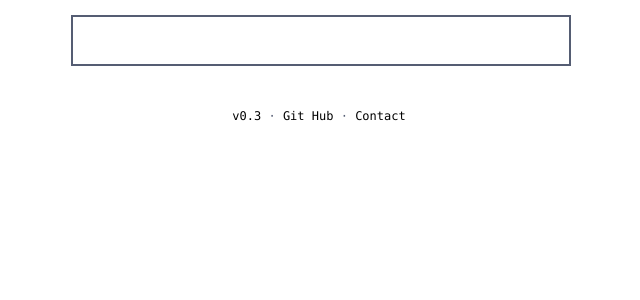
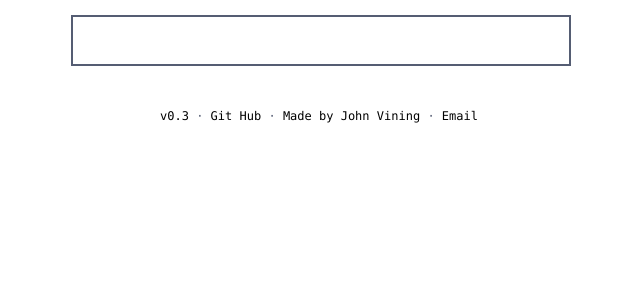
Before and after one commit to johnvining/ptolemy, a Flask app: page / in a window 1280 px wide. Shown: the part 298-598 px from the top of the page, without its empty margins (349-989 px from the left). Run offline with Flask 3, Linux system fonts and the light colour scheme.

Commit message:
Update links on the bottom of the page

```diff
--- a/templates/index.html
+++ b/templates/index.html
@@ -52,8 +52,6 @@ ga('send', 'pageview');
 
 
 	<!-- RESULT -->
-	<!-- <div class="controls_header">Result</div> -->
-
 		{% if result %}
 		<div class="controls_header">QUERY</div>
 		<div class="controls">
@@ -74,16 +72,11 @@ ga('send', 'pageview');
 
 		<div class="controls_header">RESULT &amp; NEW QUERY</div>
 		<div class="controls">
-					<!-- <div class="step">
-						<center><span class="expression">{{ result }}</span></center>
-					</div> -->
-				<form action="/" method="post" name="query">
-                    <input type="text" name="query" value="{{ result }}">
-                </form>
-                <div class="footer"><center>Decimal Notation: {{ decimal }}</center></div>
+			<form action="/" method="post" name="query">
+				<input type="text" name="query" value="{{ result }}">
+			</form>
+			<div class="footer"><center>Decimal Notation: {{ decimal }}</center></div>
 		</div>
-
-
 
 		{% else %}
 			{% if error %}
@@ -100,7 +93,7 @@ ga('send', 'pageview');
 
 
 	<div class="footer">
-		<center><a href="https://github.com/johnvining/ptolemy/releases">v0.3</a> &middot; <a href="https://github.com/johnvining/ptolemy">Git Hub</a> &middot; <a href="mailto:john@jvining.com">Contact</a></center>
+		<center><a href="https://github.com/johnvining/ptolemy/releases">v0.3</a> &middot; <a href="https://github.com/johnvining/ptolemy">Git Hub</a> &middot; <a href="https://jvining.com/">Made by John Vining</a> &middot; <a href="mailto:john@jvining.com">Email</a></center>
 	</div>
 
 </div></center>
```
